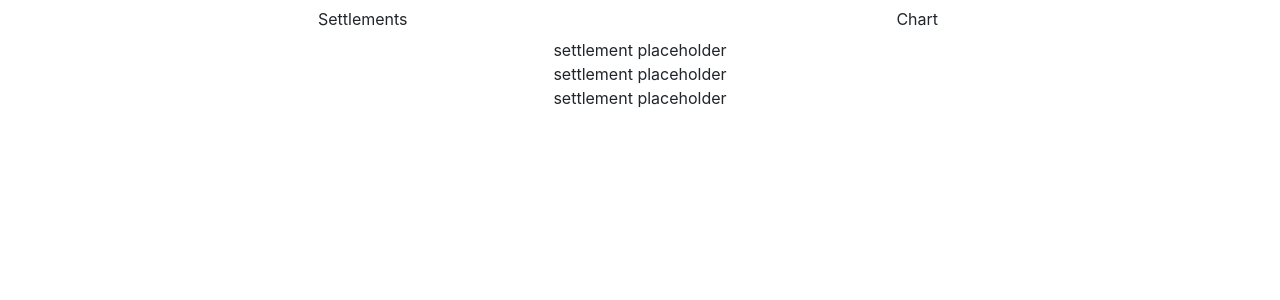
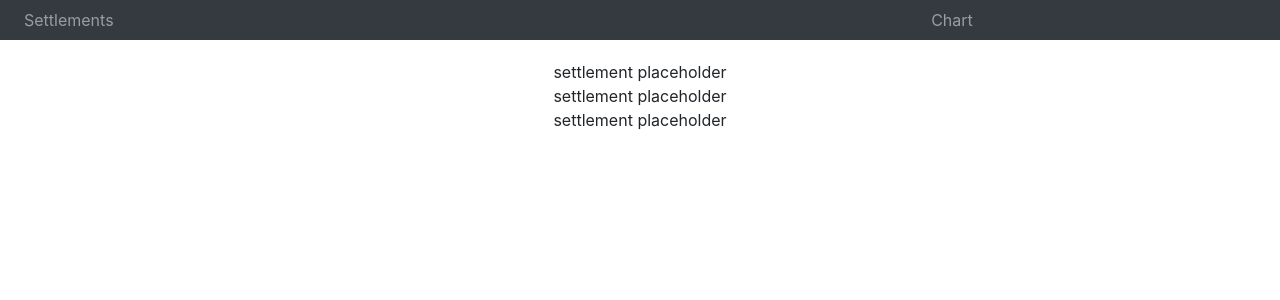
Before and after one commit to Snujter/catan-tracker-react, a React (Create React App) app: page / in a window 1280 px wide. Shown: the top 300 px of the page. Built offline with nearby package versions, Linux system fonts and the light colour scheme.

Commit message:
Improve header style and html

```diff
--- a/src/App.js
+++ b/src/App.js
@@ -5,12 +5,14 @@ import Settlement from './Settlement';
 class App extends Component {
     render() {
         return (
-            <div className="container">
-                <div className="text-center">
-                    <Header />
-                    <Settlement />
-                    <Settlement />
-                    <Settlement />
+            <div>
+                <Header />
+                <div className="container">
+                    <div className="text-center">
+                        <Settlement />
+                        <Settlement />
+                        <Settlement />
+                    </div>
                 </div>
             </div>
         );
--- a/src/Header.js
+++ b/src/Header.js
@@ -3,10 +3,16 @@ import React, {Component} from 'react';
 class Header extends Component {
     render() {
         return (
-            <div className="btn-group d-flex" role="group">
-                <button type="button" className="btn btn-default w-100">Settlements</button>
-                <button type="button" className="btn btn-default w-100">Chart</button>
-            </div>
+            <nav className="navbar navbar-expand navbar-dark fixed-top bg-dark py-0">
+                <ul className="navbar-nav w-100 nav-justified">
+                    <li className="nav-item d-flex flex-row">
+                        <a className="nav-link" href="#">Settlements</a>
+                    </li>
+                    <li className="nav-item">
+                        <a className="nav-link" href="#">Chart</a>
+                    </li>
+                </ul>
+            </nav>
         );
     }
 }
--- a/src/index.css
+++ b/src/index.css
@@ -1,14 +1,3 @@
 body {
-  margin: 0;
-  padding: 0;
-  font-family: -apple-system, BlinkMacSystemFont, "Segoe UI", "Roboto", "Oxygen",
-    "Ubuntu", "Cantarell", "Fira Sans", "Droid Sans", "Helvetica Neue",
-    sans-serif;
-  -webkit-font-smoothing: antialiased;
-  -moz-osx-font-smoothing: grayscale;
+    padding-top: 60px;
 }
-
-code {
-  font-family: source-code-pro, Menlo, Monaco, Consolas, "Courier New",
-    monospace;
-}
```
